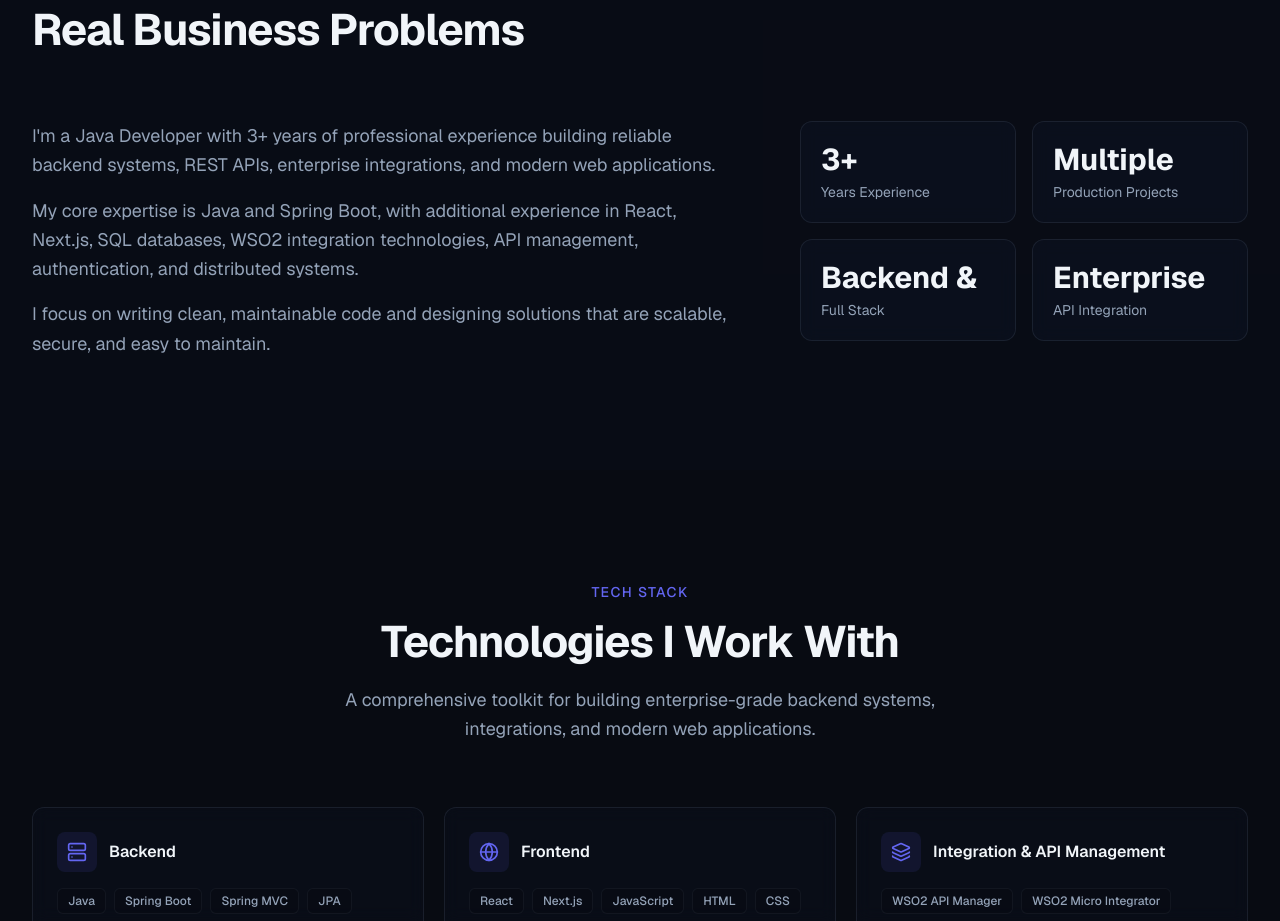
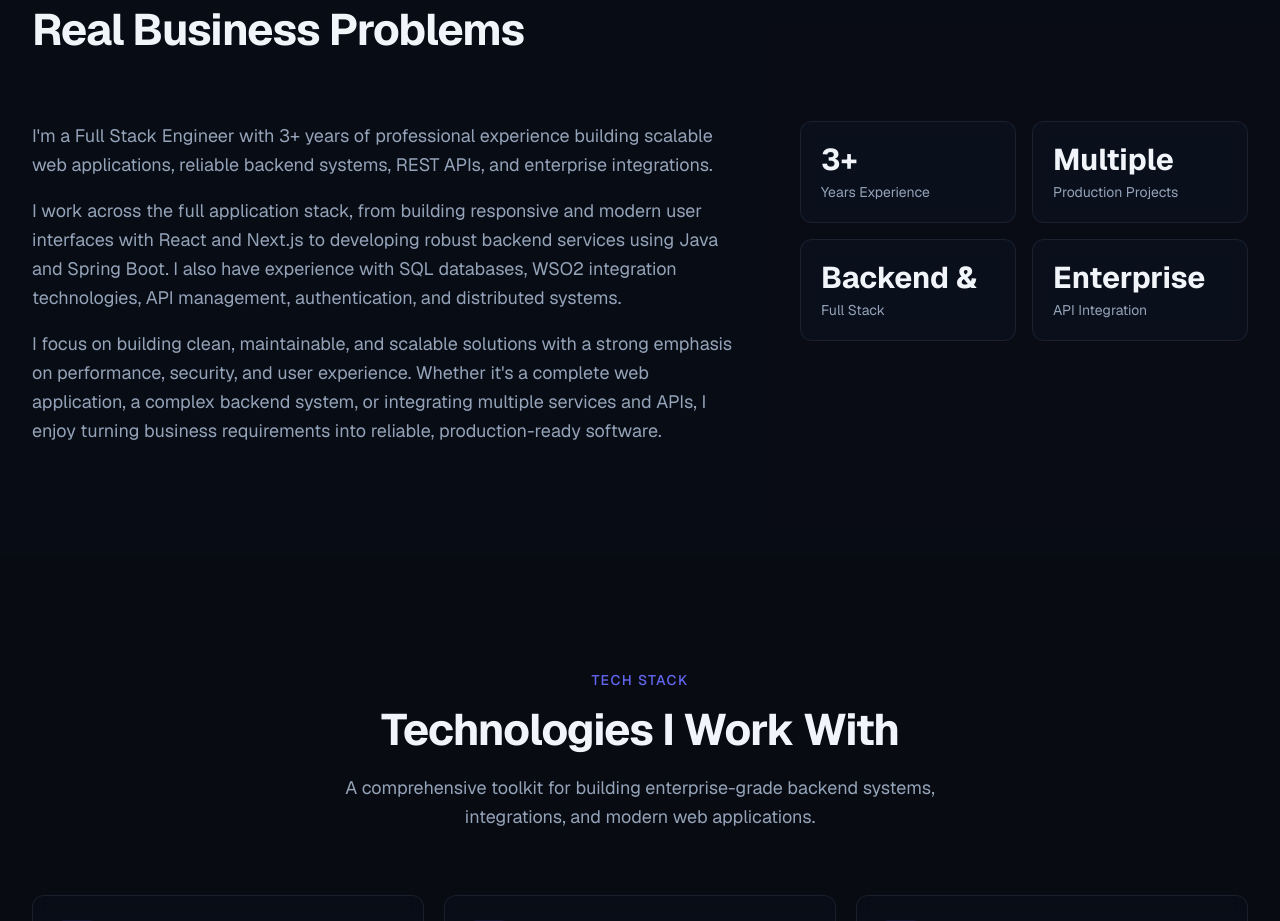
Before and after one commit to UmarShahid16/Portfolio, a Next.js app: page / in a window 1280 px wide. Shown: the part 997-1918 px from the top of the page. Built offline with nearby package versions, Linux system fonts and the light colour scheme.

Commit message:
update description

```diff
--- a/src/components/sections/About.tsx
+++ b/src/components/sections/About.tsx
@@ -18,19 +18,17 @@ export function About() {
           <ScrollAnimation className="lg:col-span-3" delay={0.1}>
             <div className="space-y-4 text-base leading-relaxed text-muted md:text-lg">
               <p>
-                I&apos;m a Java Developer with 3+ years of professional
-                experience building reliable backend systems, REST APIs,
-                enterprise integrations, and modern web applications.
+                I'm a Full Stack Engineer with 3+ years of professional experience building scalable web applications,
+                 reliable backend systems, REST APIs, and enterprise integrations.
               </p>
               <p>
-                My core expertise is Java and Spring Boot, with additional
-                experience in React, Next.js, SQL databases, WSO2 integration
-                technologies, API management, authentication, and distributed
-                systems.
+                I work across the full application stack, from building responsive and modern user interfaces with React and Next.js to developing robust backend services using Java and Spring Boot.
+                 I also have experience with SQL databases, WSO2 integration technologies, API management, authentication, and distributed systems.
               </p>
               <p>
-                I focus on writing clean, maintainable code and designing
-                solutions that are scalable, secure, and easy to maintain.
+                I focus on building clean, maintainable, and scalable solutions with a strong emphasis on performance, security, and user experience.
+                 Whether it's a complete web application, a complex backend system, or integrating multiple services and APIs, I enjoy turning business requirements
+                  into reliable, production-ready software.
               </p>
             </div>
           </ScrollAnimation>
```
